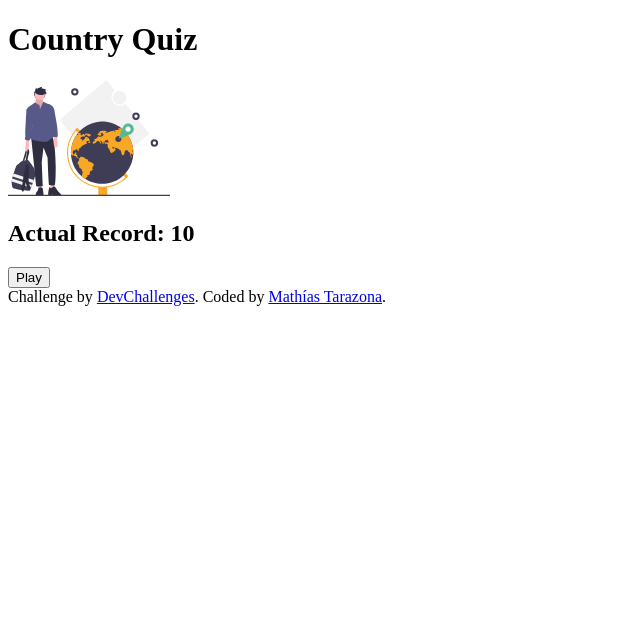
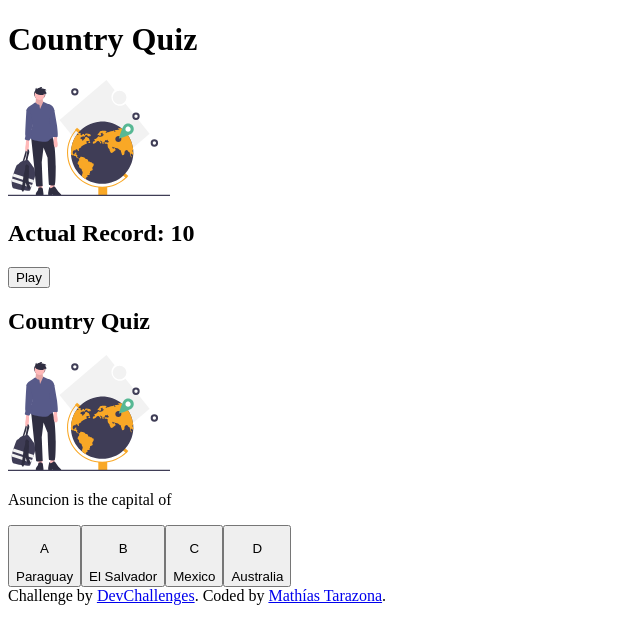
Before and after one commit to Mathitarazonad/Country-quiz-app, a React (Vite) app: page / in a window 1280 px wide. Shown: the top 644 px of the page, without its empty margins (0-640 px from the left). Built offline with nearby package versions, Linux system fonts and the light colour scheme.

Commit message:
Created initial game components

```diff
--- a/src/App.jsx
+++ b/src/App.jsx
@@ -1,10 +1,11 @@
+import Game from "./components/Game"
 import Menu from "./components/Menu"
 
 function App() {
   return (
     <div className="App">
       <Menu />
-
+      <Game />
       <footer>
         Challenge by <a href="https://devchallenges.io/challenges/Bu3G2irnaXmfwQ8sZkw8#" target="_blank" rel='noopener noreferrer' >DevChallenges</a>. Coded by <a href="https://github.com/Mathitarazonad" target='_blank' rel='noopener noreferrer' >Mathías Tarazona</a>.
       </footer>
--- /dev/null
+++ b/src/components/Game.jsx
@@ -0,0 +1,11 @@
+import React from 'react'
+import GamePlaying from './GamePlaying'
+
+export default function Game() {
+  return (
+    <div className='game'>
+      <h2>Country Quiz</h2>
+      <GamePlaying />
+    </div>
+  )
+}
--- /dev/null
+++ b/src/components/GamePlaying.jsx
@@ -0,0 +1,13 @@
+import React from 'react';
+import Options from './Options';
+import gameImage from '../images/human.svg';
+
+export default function GamePlaying() {
+  return (
+    <div className='game-container'>
+      <img src={gameImage} alt='gameImg' />
+      <p>Asuncion is the capital of</p>
+      <Options />
+    </div>
+  )
+}
--- /dev/null
+++ b/src/components/Options.jsx
@@ -0,0 +1,12 @@
+import React from 'react'
+
+export default function Options() {
+  return (
+    <div className='options-container'>
+      <button className='option'><p>A</p>Paraguay</button>
+      <button className='option'><p>B</p>El Salvador</button>
+      <button className='option'><p>C</p>Mexico</button>
+      <button className='option'><p>D</p>Australia</button>
+    </div>
+  )
+}
```
